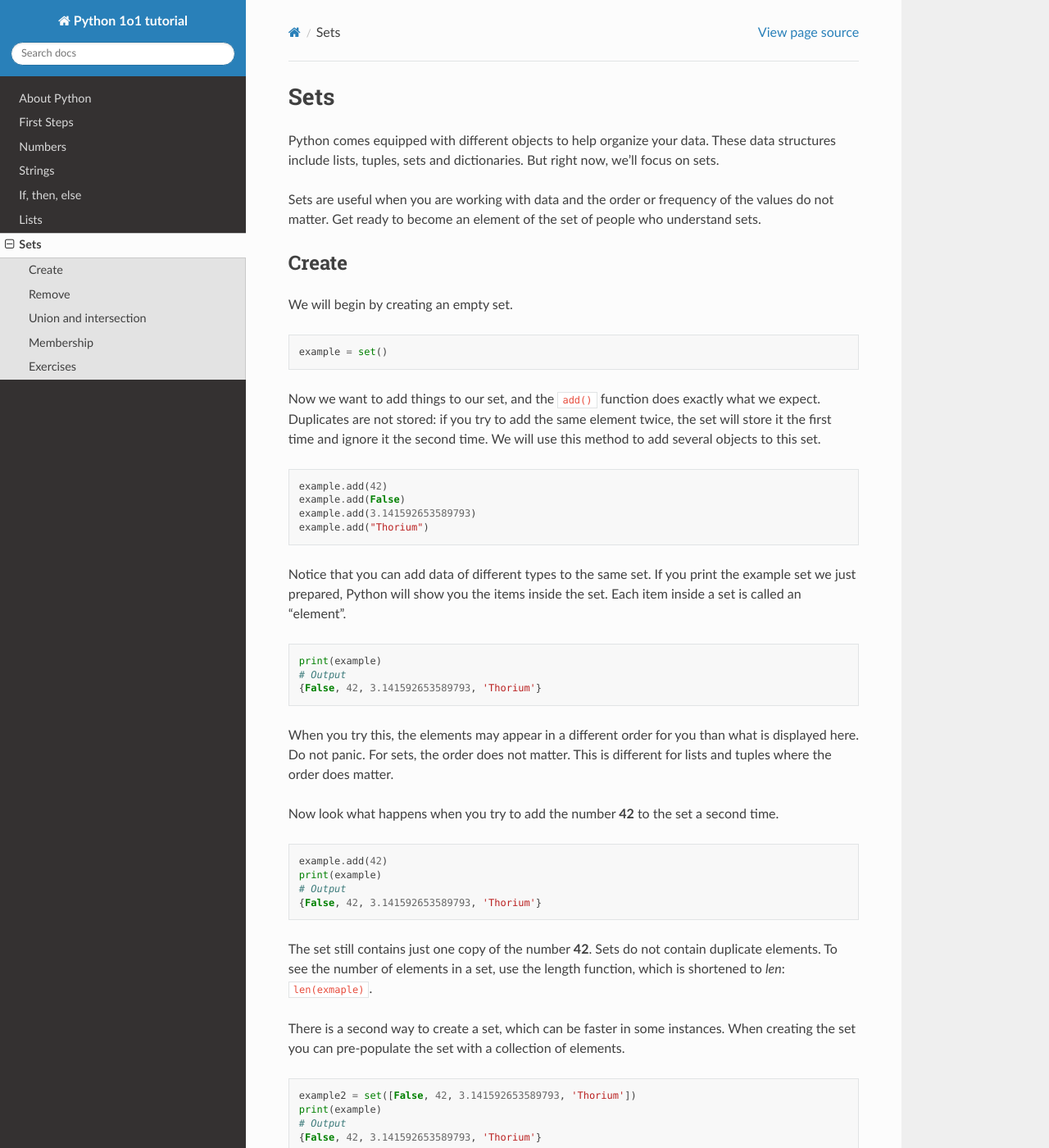
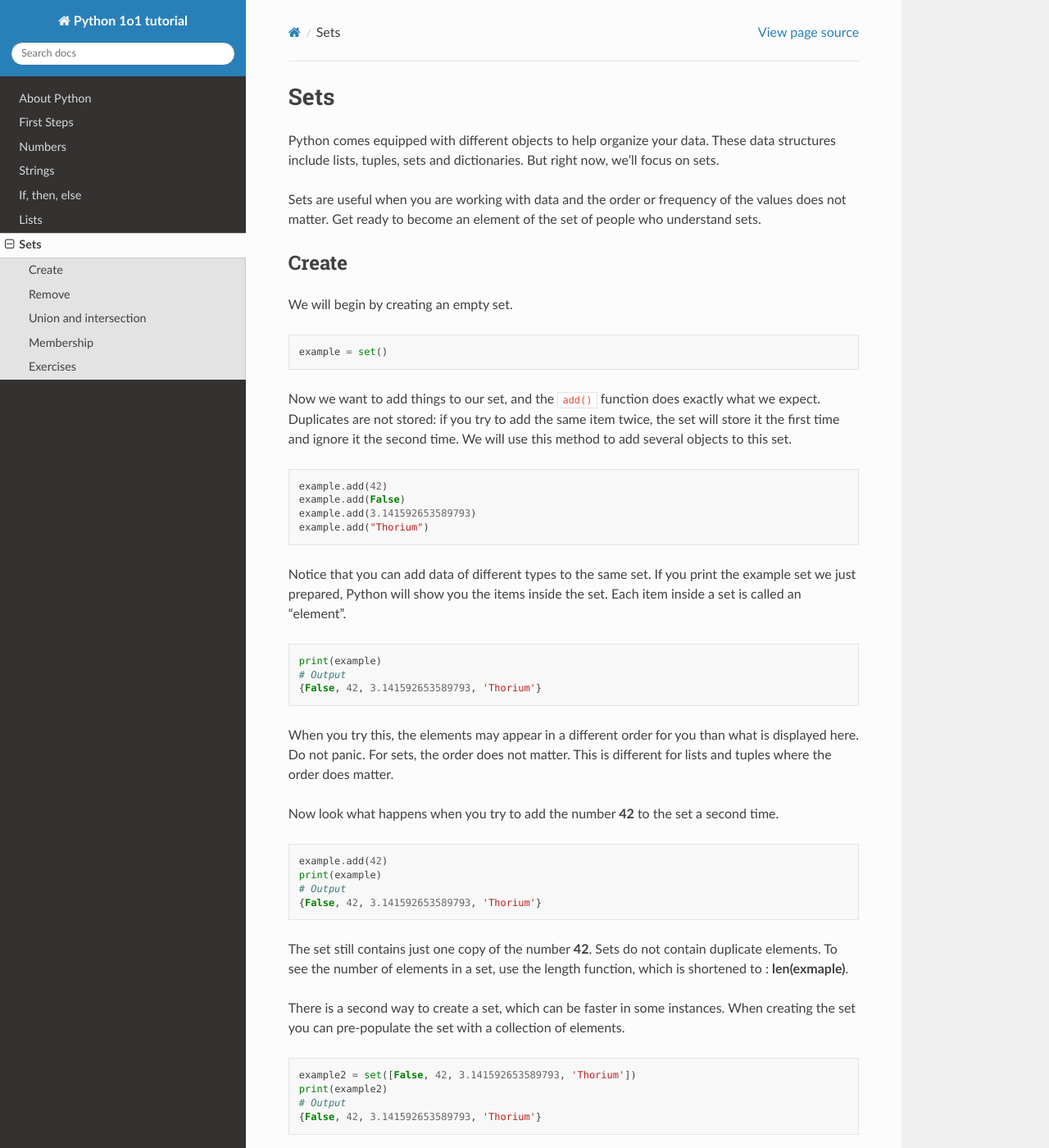
Before and after one commit to kopsha/python-1o1, a Sphinx documentation site: the page built from docs/sets.rst, in a window 1280 px wide and 1400 px high. Shown: the whole window at 82% size. Built offline with Sphinx 7.4.7 and the Read the Docs theme 2.0.0, drawn with Linux system fonts in a browser that asks for light colours; some of the changed text lies outside the part shown.

Commit message:
corrections uppon review remarks

```diff
--- a/docs/sets.rst
+++ b/docs/sets.rst
@@ -8,7 +8,7 @@ we'll focus on sets.
 
 
 Sets are useful when you are working with data and the order or frequency of the
-values do not matter. Get ready to become an element of the set of people who
+values does not matter. Get ready to become an element of the set of people who
 understand sets.
 
 
@@ -23,7 +23,7 @@ We will begin by creating an empty set.
 
 
 Now we want to add things to our set, and the ``add()`` function does exactly
-what we expect. Duplicates are not stored: if you try to add the same element
+what we expect. Duplicates are not stored: if you try to add the same item
 twice, the set will store it the first time and ignore it the second time. We
 will use this method to add several objects to this set.
 
@@ -64,7 +64,7 @@ time.
 
 The set still contains just one copy of the number **42**. Sets do not contain
 duplicate elements. To see the number of elements in a set, use the length
-function, which is shortened to *len*: ``len(exmaple)``.
+function, which is shortened to : **len(exmaple)**.
 
 
 There is a second way to create a set, which can be faster in some instances.
@@ -74,7 +74,7 @@ When creating the set you can pre-populate the set with a collection of elements
 .. code-block:: python
 
     example2 = set([False, 42, 3.141592653589793, 'Thorium'])
-    print(example)
+    print(example2)
     # Output
     {False, 42, 3.141592653589793, 'Thorium'}
 
```
Also changed, not shown: other parts of docs/sets.rst (+3 -3 lines).
